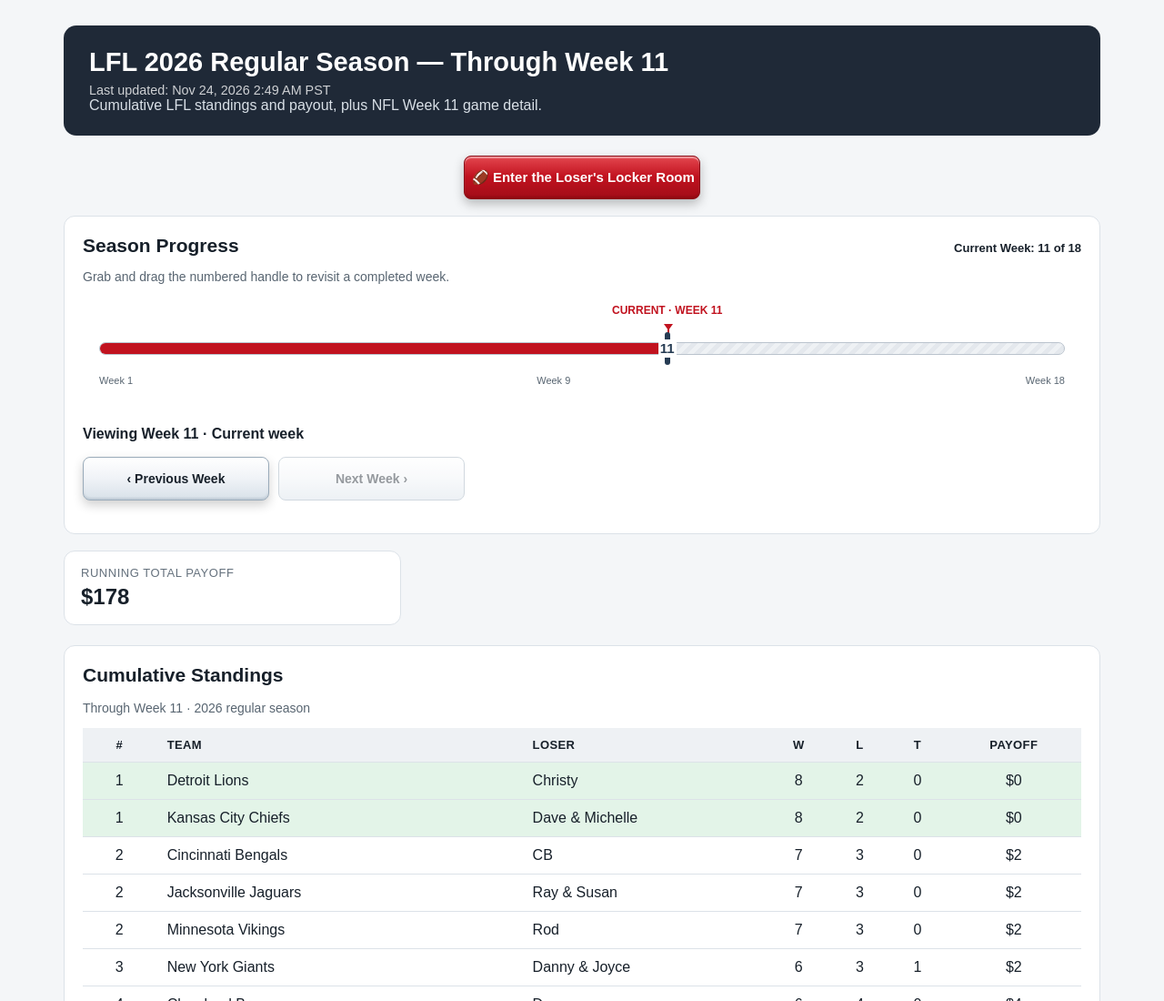
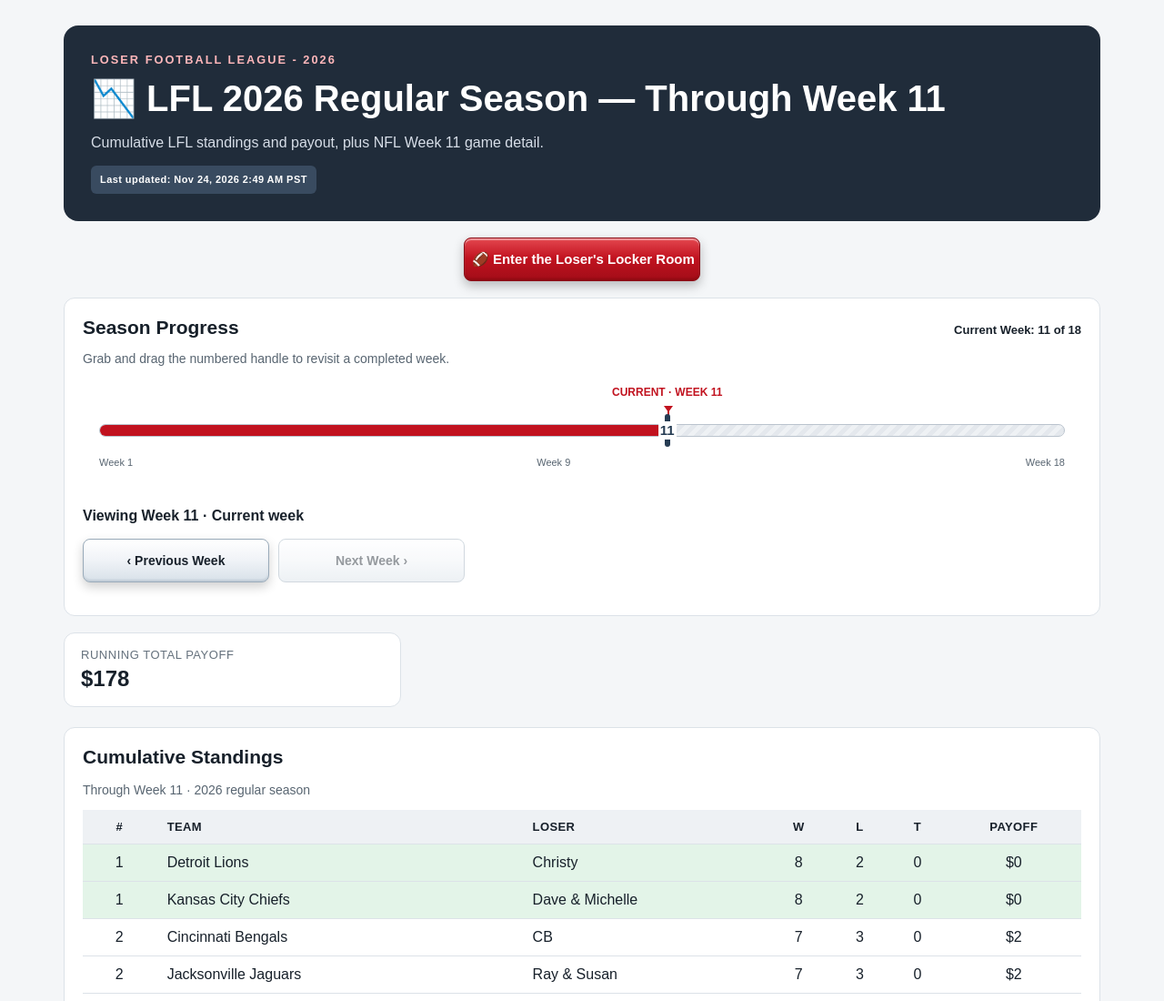
Before and after one commit to whadayalookinat/lfl-site, a plain HTML site: page index.html in a window 1280 px wide. Shown: the top 1100 px of the page at 91% size. Drawn offline with Linux system fonts and the light colour scheme.

Commit message:
Unify Results hero with Locker Room using falling-chart icon and matching heading styles

```diff
--- a/index.html
+++ b/index.html
@@ -226,14 +226,54 @@ th abbr { text-decoration: none; }
   #season-progress button { background-image: none; box-shadow: none; border-color: ButtonText; }
   #season-progress button:active:not(:disabled) { outline: 2px solid Highlight; }
 }
+
+/* Results hero matches the Locker Room branding and typography.
+   Keep week-specific data and the refresh timestamp from the report generator. */
+.hero {
+  background: #202c3a;
+  color: #fff;
+  border-radius: 16px;
+  padding: 30px;
+  margin-bottom: 18px;
+}
+.hero .league-kicker {
+  display: block;
+  font-size: .8em;
+  letter-spacing: 2px;
+  text-transform: uppercase;
+  color: #ffb7ba;
+  font-weight: 700;
+}
+.hero h1 {
+  font-size: clamp(28px, 5vw, 40px);
+  margin: 12px 0;
+}
+.hero p {
+  color: #d7dee8;
+  margin: 1em 0;
+}
+.hero .last-updated {
+  display: inline-block;
+  max-width: 100%;
+  margin-top: 0;
+  background: #394b60;
+  border-radius: 6px;
+  padding: 8px 10px;
+  font-size: 11px;
+  font-weight: 700;
+  letter-spacing: .04em;
+  line-height: 1.4;
+  opacity: 1;
+}
 </style>
 </head>
 <body>
 <div class="page">
     <header class="hero">
-        <h1>LFL 2026 Regular Season — Through Week 11</h1>
+        <small class="league-kicker">Loser Football League - 2026</small>
+        <h1>📉 LFL 2026 Regular Season — Through Week 11</h1>
+        <p>Cumulative LFL standings and payout, plus NFL Week 11 game detail.</p>
         <div class="last-updated">Last updated: Nov 24, 2026 2:49 AM PST</div>
-        <p>Cumulative LFL standings and payout, plus NFL Week 11 game detail.</p>
     </header>
 <nav aria-label="League websites" style="margin:0 0 18px;text-align:center">
   <a class="lfl-nav-cta lfl-nav-cta--red" href="https://whadayalookinat.github.io/lfl-locker-room/" style="display:inline-block;box-sizing:border-box;width:260px;max-width:100%;padding:14px 8px;font-size:15px;border-radius:8px;color:#fff;font-weight:700;text-align:center;text-decoration:none">🏈 Enter the Loser's Locker Room</a>
@@ -760,7 +800,7 @@ th abbr { text-decoration: none; }
     $('viewing').textContent = `Viewing Week ${viewing} · ${historical ? 'Frozen completed-week standings' : 'Current week'}`;
     document.querySelectorAll('.current-detail').forEach(section => { section.hidden = historical; });
     document.querySelector('.last-updated').hidden = historical;
-    hero.textContent = historical ? `LFL ${state.season_year} Regular Season — Through Week ${viewing}` : originalTitle;
+    hero.textContent = historical ? `📉 LFL ${state.season_year} Regular Season — Through Week ${viewing}` : originalTitle;
     subtitle.textContent = historical ? 'Historical cumulative standings and payoff.' : originalSubtitle;
   }
 
```
